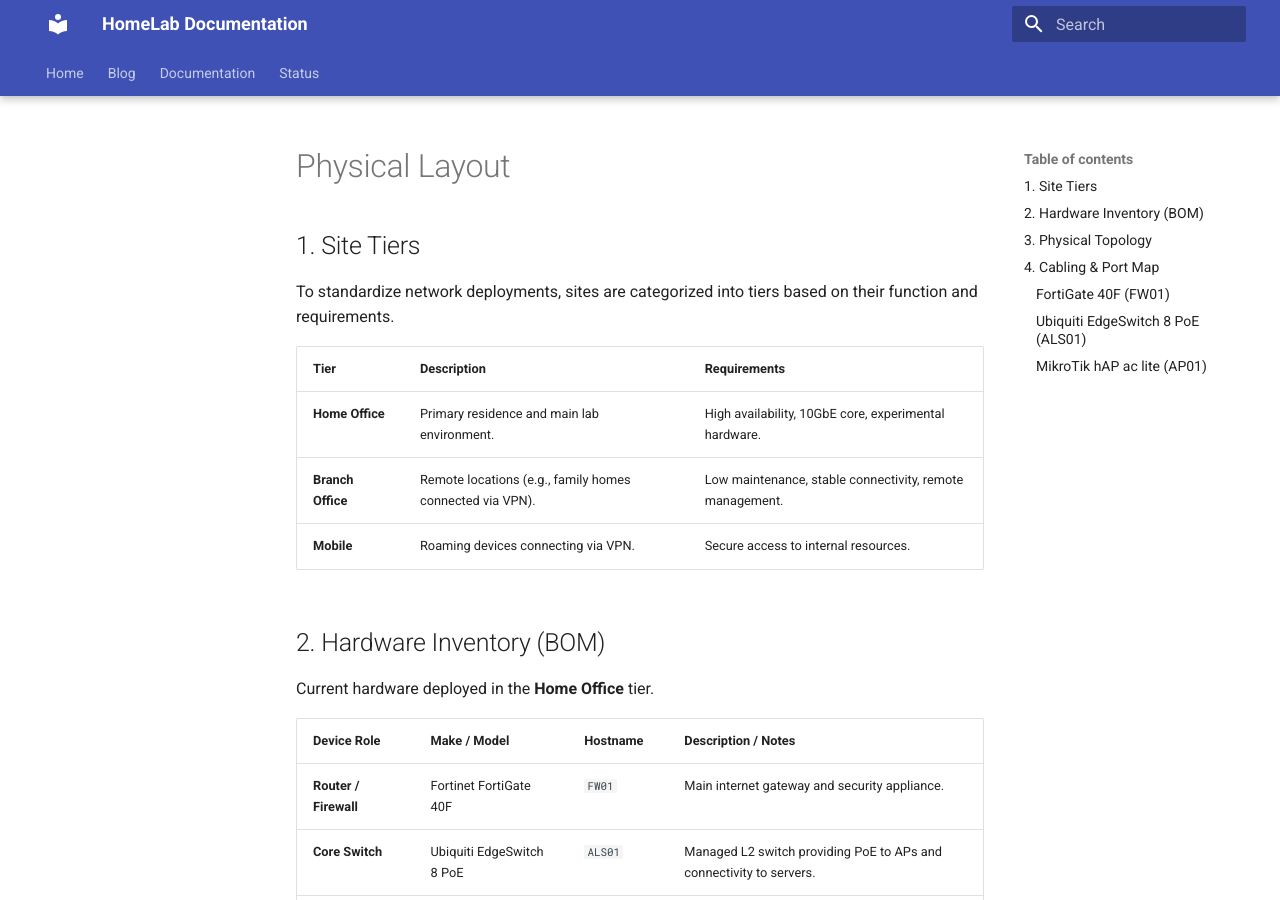
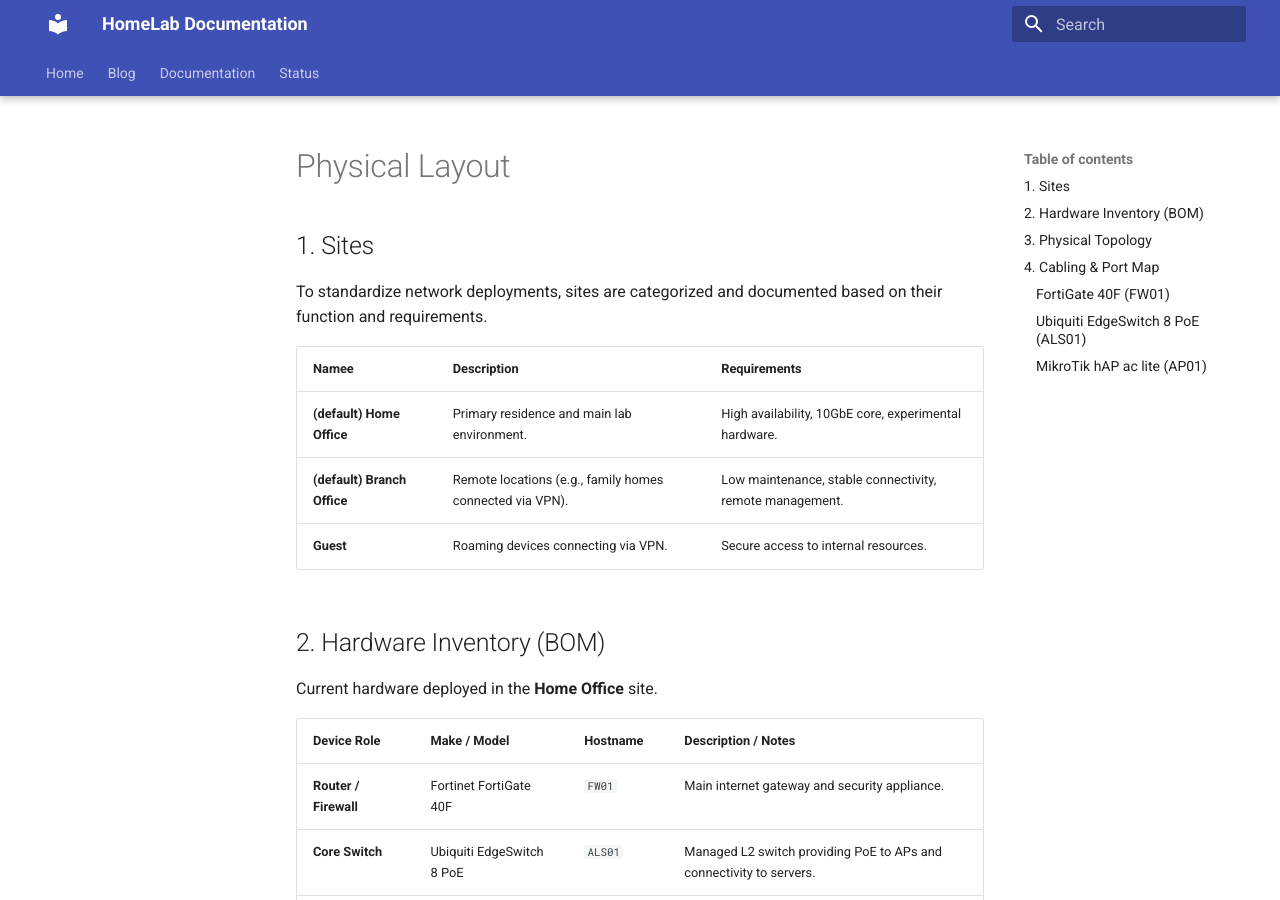
Before and after one commit to DeclerckLouis/homelab, an MkDocs documentation site: the page built from docs/homelab/01_network/01_physical.md, in a window 1280 px wide and 900 px high. Built offline with MkDocs 1.6.1 and Material for MkDocs 9.7.7, drawn with Linux system fonts in a browser that asks for light colours; some of the changed text lies outside the part shown.

```diff
--- a/docs/homelab/01_network/01_physical.md
+++ b/docs/homelab/01_network/01_physical.md
@@ -1,16 +1,16 @@
 # Physical Layout
 
-## 1. Site Tiers
-To standardize network deployments, sites are categorized into tiers based on their function and requirements.
+## 1. Sites
+To standardize network deployments, sites are categorized and documented based on their function and requirements.
 
-| Tier | Description | Requirements |
+| Namee | Description | Requirements |
 | :--- | :--- | :--- |
-| **Home Office** | Primary residence and main lab environment. | High availability, 10GbE core, experimental hardware. |
-| **Branch Office** | Remote locations (e.g., family homes connected via VPN). | Low maintenance, stable connectivity, remote management. |
-| **Mobile** | Roaming devices connecting via VPN. | Secure access to internal resources. |
+| **(default) Home Office** | Primary residence and main lab environment. | High availability, 10GbE core, experimental hardware. |
+| **(default) Branch Office** | Remote locations (e.g., family homes connected via VPN). | Low maintenance, stable connectivity, remote management. |
+| **Guest** | Roaming devices connecting via VPN. | Secure access to internal resources. |
 
 ## 2. Hardware Inventory (BOM)
-Current hardware deployed in the **Home Office** tier.
+Current hardware deployed in the **Home Office** site.
 
 | Device Role | Make / Model | Hostname | Description / Notes |
 | :--- | :--- | :--- | :--- |
```
Also changed, not shown: other parts of docs/homelab/01_network/01_physical.md (+4 -0 lines), docs/homelab/01_network/04_security.md (+0 -3 lines).
